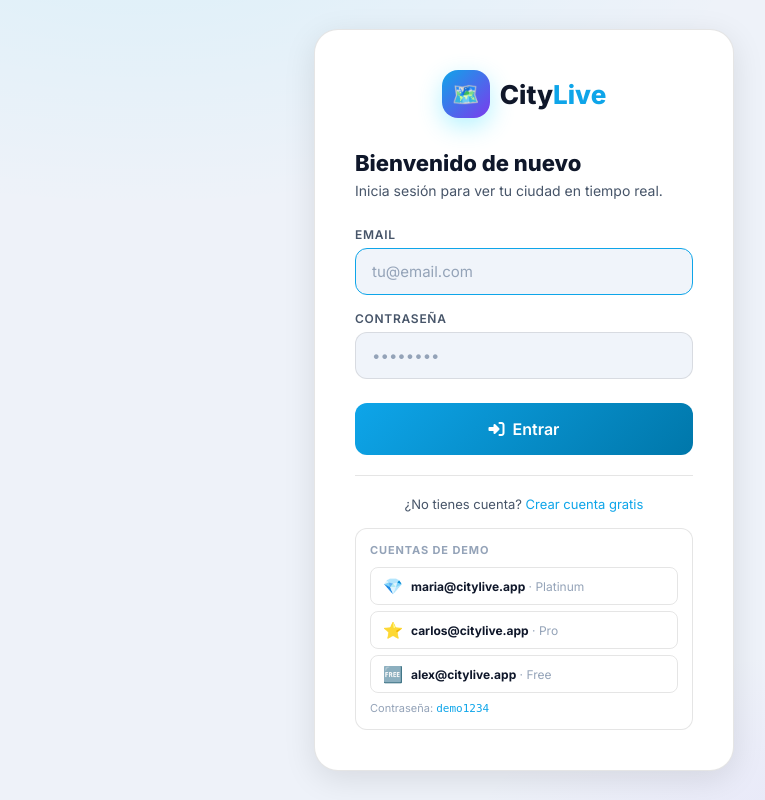
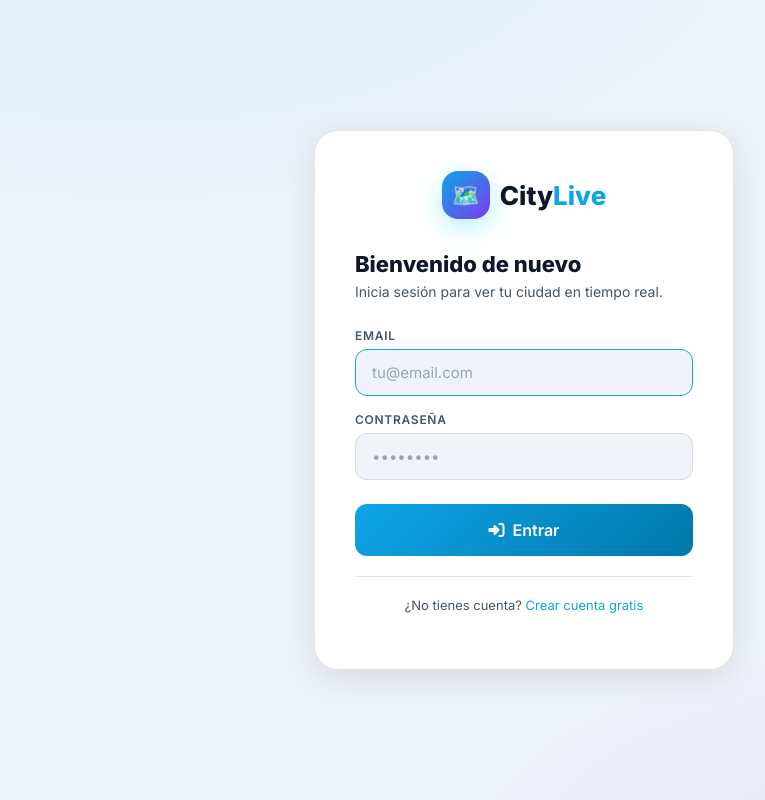
Before and after one commit to MarcBermu14/Social-Map, a PHP site: page /citylive/index.php in a window 1280 px wide. Shown: the whole page, without its empty margins (116-881 px from the left). Run offline with PHP 8.4, Linux system fonts and the light colour scheme.

Commit message:
arreglar inicio sesion (sin acceso a cuentas admin)

```diff
--- a/index.php
+++ b/index.php
@@ -86,47 +86,8 @@ if ($_SERVER['REQUEST_METHOD'] === 'POST') {
       ¿No tienes cuenta? <a href="<?= BASE ?>/register.php">Crear cuenta gratis</a>
     </p>
 
-    <!-- Demo credentials -->
-    <div style="background:var(--card);border:1px solid var(--border);border-radius:var(--r);padding:14px;">
-      <div style="font-size:11px;font-weight:700;color:var(--text3);text-transform:uppercase;letter-spacing:.08em;margin-bottom:10px;">
-        Cuentas de demo
-      </div>
-      <div style="display:flex;flex-direction:column;gap:6px;">
-        <button type="button" class="demo-login-btn" onclick="fillDemo('maria@citylive.app')"
-                style="display:flex;align-items:center;gap:8px;background:none;border:1px solid var(--border);border-radius:8px;padding:8px 12px;color:var(--text2);font-size:12px;cursor:pointer;transition:.15s;text-align:left;">
-          <span style="font-size:16px;">💎</span>
-          <div>
-            <strong style="color:var(--text);">maria@citylive.app</strong>
-            <span style="color:var(--text3);"> · Platinum</span>
-          </div>
-        </button>
-        <button type="button" onclick="fillDemo('carlos@citylive.app')"
-                style="display:flex;align-items:center;gap:8px;background:none;border:1px solid var(--border);border-radius:8px;padding:8px 12px;color:var(--text2);font-size:12px;cursor:pointer;transition:.15s;text-align:left;">
-          <span style="font-size:16px;">⭐</span>
-          <div>
-            <strong style="color:var(--text);">carlos@citylive.app</strong>
-            <span style="color:var(--text3);"> · Pro</span>
-          </div>
-        </button>
-        <button type="button" onclick="fillDemo('alex@citylive.app')"
-                style="display:flex;align-items:center;gap:8px;background:none;border:1px solid var(--border);border-radius:8px;padding:8px 12px;color:var(--text2);font-size:12px;cursor:pointer;transition:.15s;text-align:left;">
-          <span style="font-size:16px;">🆓</span>
-          <div>
-            <strong style="color:var(--text);">alex@citylive.app</strong>
-            <span style="color:var(--text3);"> · Free</span>
-          </div>
-        </button>
-      </div>
-      <p style="font-size:11px;color:var(--text3);margin-top:8px;">Contraseña: <code style="color:var(--primary);">demo1234</code></p>
-    </div>
   </div>
 </div>
 
-<script>
-function fillDemo(email) {
-  document.getElementById('email').value    = email;
-  document.getElementById('password').value = 'demo1234';
-}
-</script>
 </body>
 </html>
```
